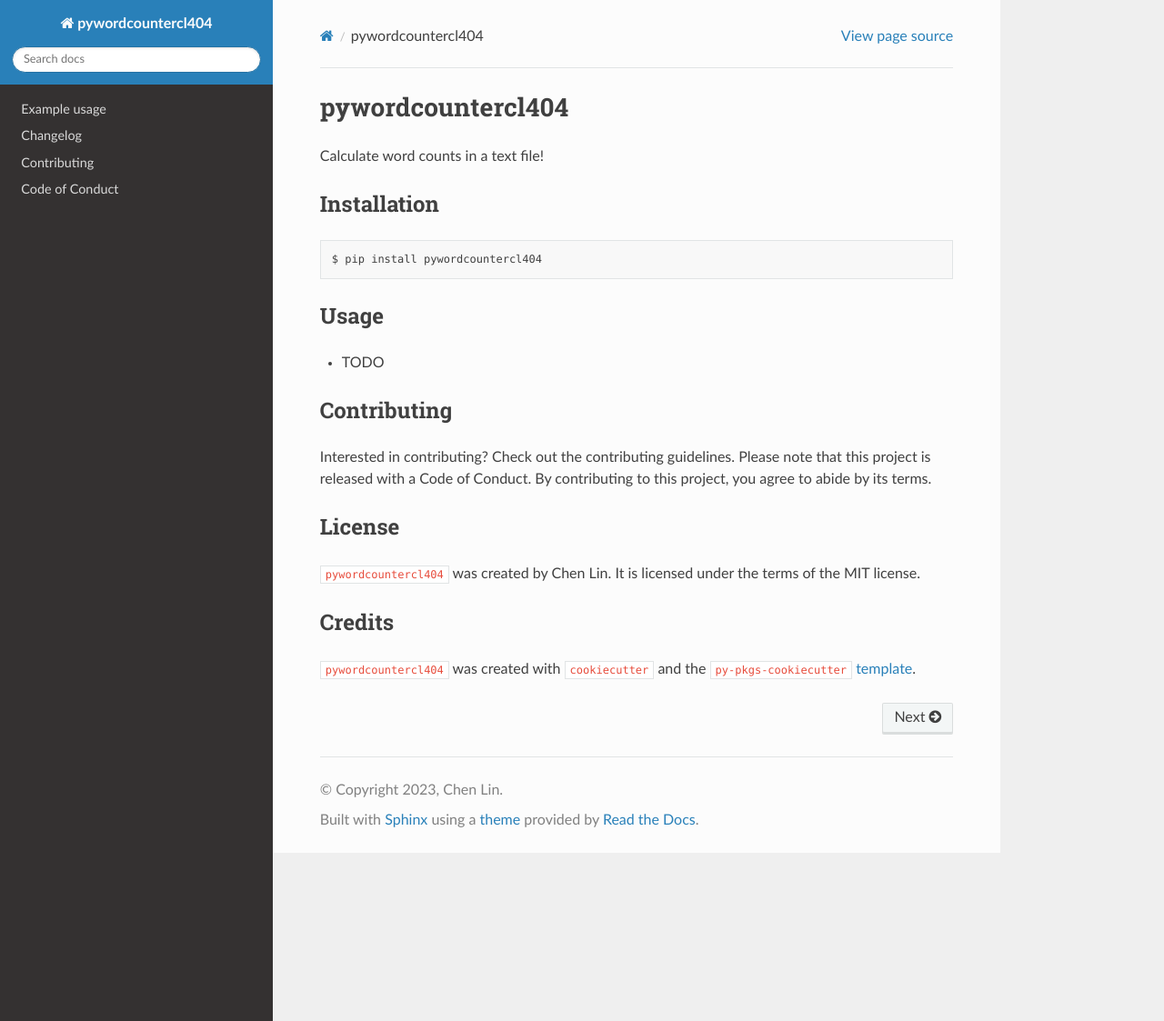
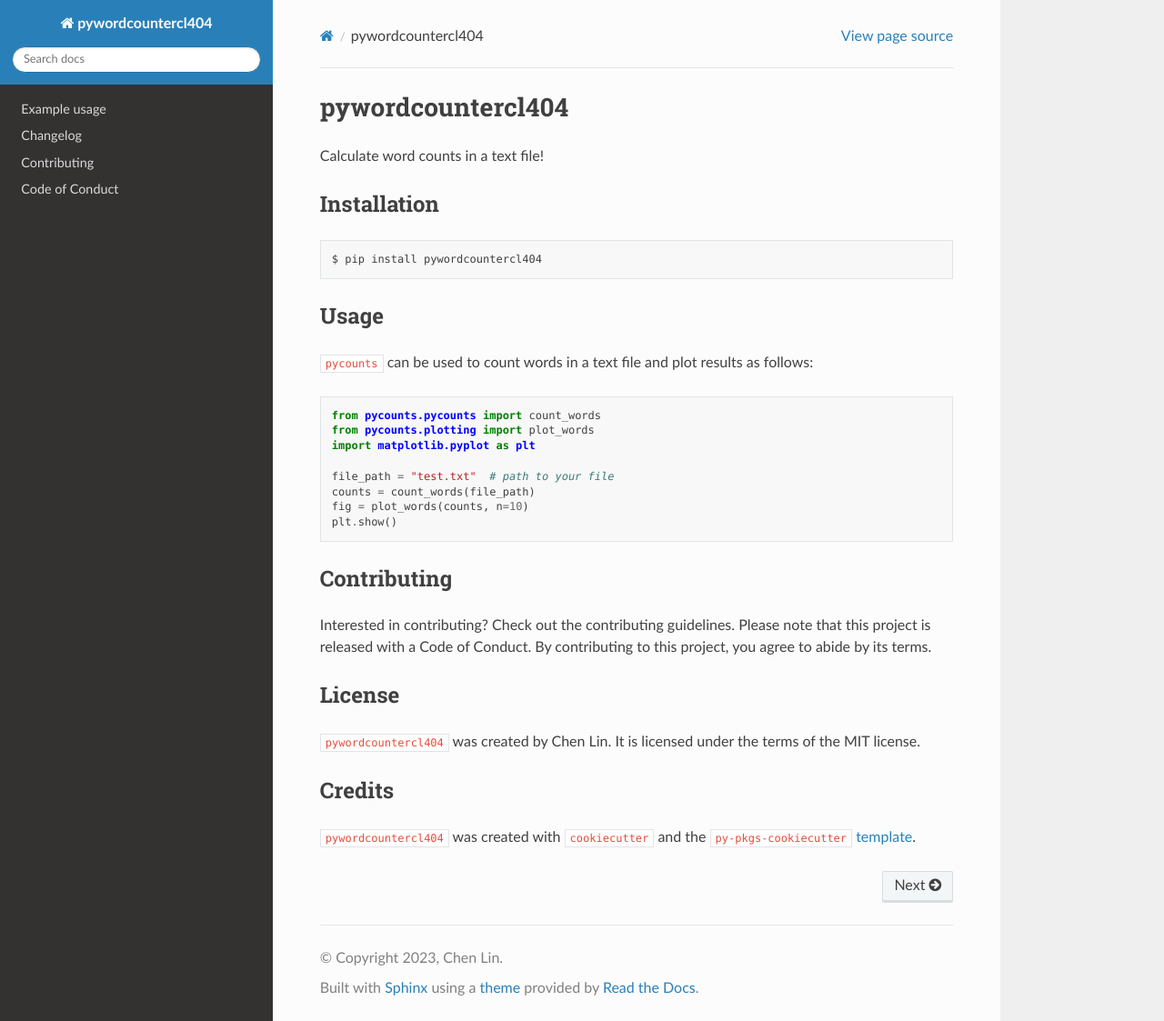
Before and after one commit to CChCheChen/MDS-524-IA1-Python, a Sphinx documentation site: the page built from docs/index.md, in a window 1280 px wide and 1123 px high. Shown: the whole window at 91% size. Built offline with Sphinx 7.4.7 and the Read the Docs theme 2.0.0, drawn with Linux system fonts in a browser that asks for light colours; pages that are not in the unit, such as notebooks, are missing from menus.

Commit message:
update readme file

````diff
--- a/README.md
+++ b/README.md
@@ -10,7 +10,19 @@
 
 ## Usage
 
-- TODO
+`pycounts` can be used to count words in a text file and plot results
+as follows:
+
+```python
+from pycounts.pycounts import count_words
+from pycounts.plotting import plot_words
+import matplotlib.pyplot as plt
+
+file_path = "test.txt"  # path to your file
+counts = count_words(file_path)
+fig = plot_words(counts, n=10)
+plt.show()
+```
 
 ## Contributing
 
--- a/docs/conf.py
+++ b/docs/conf.py
@@ -19,9 +19,10 @@
     "myst_nb",
     "autoapi.extension",
     "sphinx.ext.napoleon",
-    "sphinx.ext.viewcode",
+    "sphinx.ext.viewcode"
 ]
-autoapi_dirs = ["../src"]
+autoapi_dirs = ["../src"]  # location to parse for API reference
+html_theme = "sphinx_rtd_theme"
 
 # List of patterns, relative to source directory, that match files and
 # directories to ignore when looking for source files.
--- a/pyproject.toml
+++ b/pyproject.toml
@@ -11,6 +11,9 @@
 matplotlib = "^3.6.2"
 
 [tool.poetry.dev-dependencies]
+pytest-cov = "^4.0.0"
+jupyter = "^1.0.0"
+myst-nb = {version = "^0.17.1", python = "^3.9"}
 
 [build-system]
 requires = ["poetry-core>=1.0.0"]
````
Also changed, not shown: docs/example.ipynb, 2 other files.
